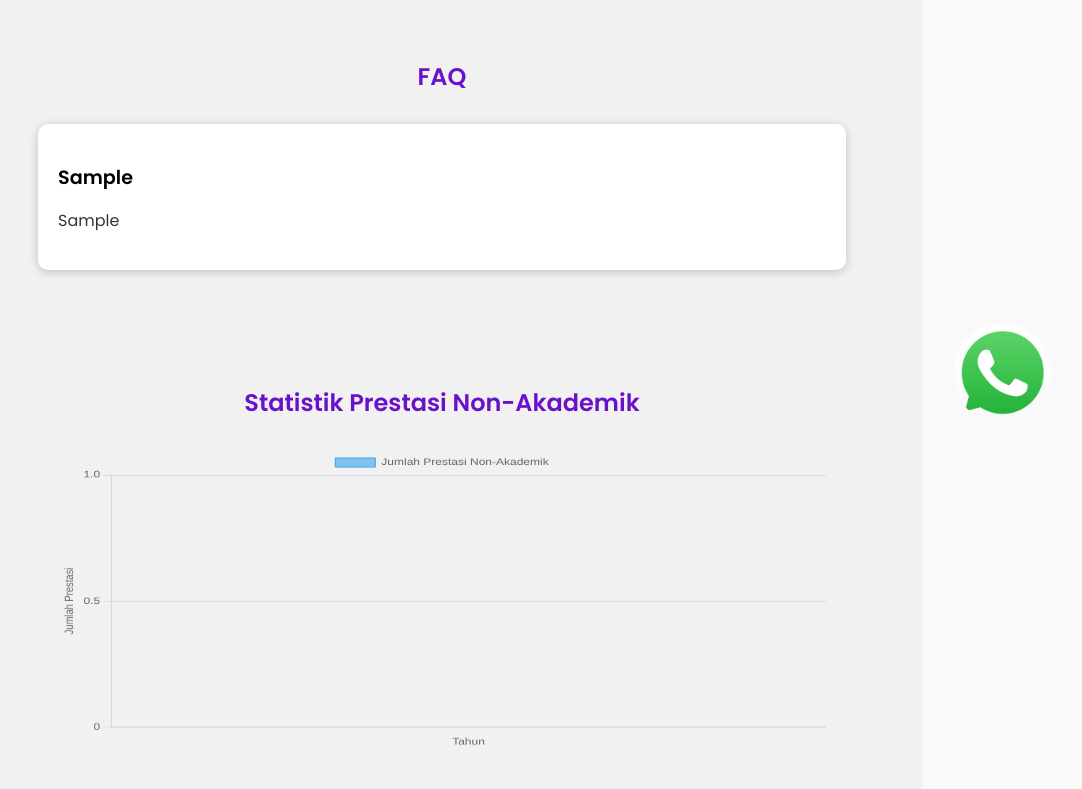
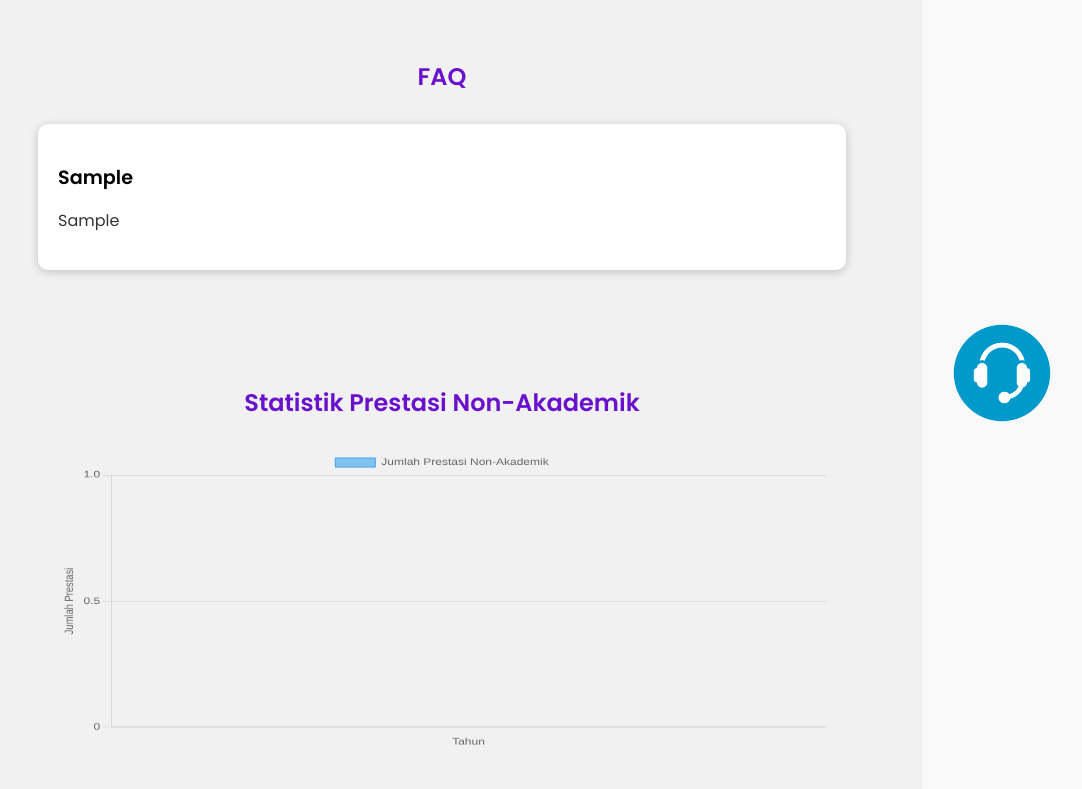
Before and after one commit to aqilaazza/ProjectSistemPencatatanPrestasi, a PHP site: page /projectAkhirV2/index.php in a window 1280 px wide. Shown: the part 347-1136 px from the top of the page, without its empty margins (198-1280 px from the left). Run offline with PHP 8.4, Linux system fonts and the light colour scheme; the visitor is signed in with stand-in values (Sample User, id 1); tables that the repository leaves empty or names only in its code hold one stand-in row (values such as "Sample post"); some libraries are stand-ins or nearby versions.

Commit message:
Add files via upload
update

```diff
--- a/projectAkhirV2/cssLanding.css
+++ b/projectAkhirV2/cssLanding.css
@@ -138,7 +138,7 @@
     right: 30px;
     width: 100px;
     height: 100px;
-    background: url('img/whatsapp-icon.png') no-repeat center;
+    background: url('img/cs.png') no-repeat center;
     background-size: contain;
     border-radius: 50%;
     z-index: 1000;
```
